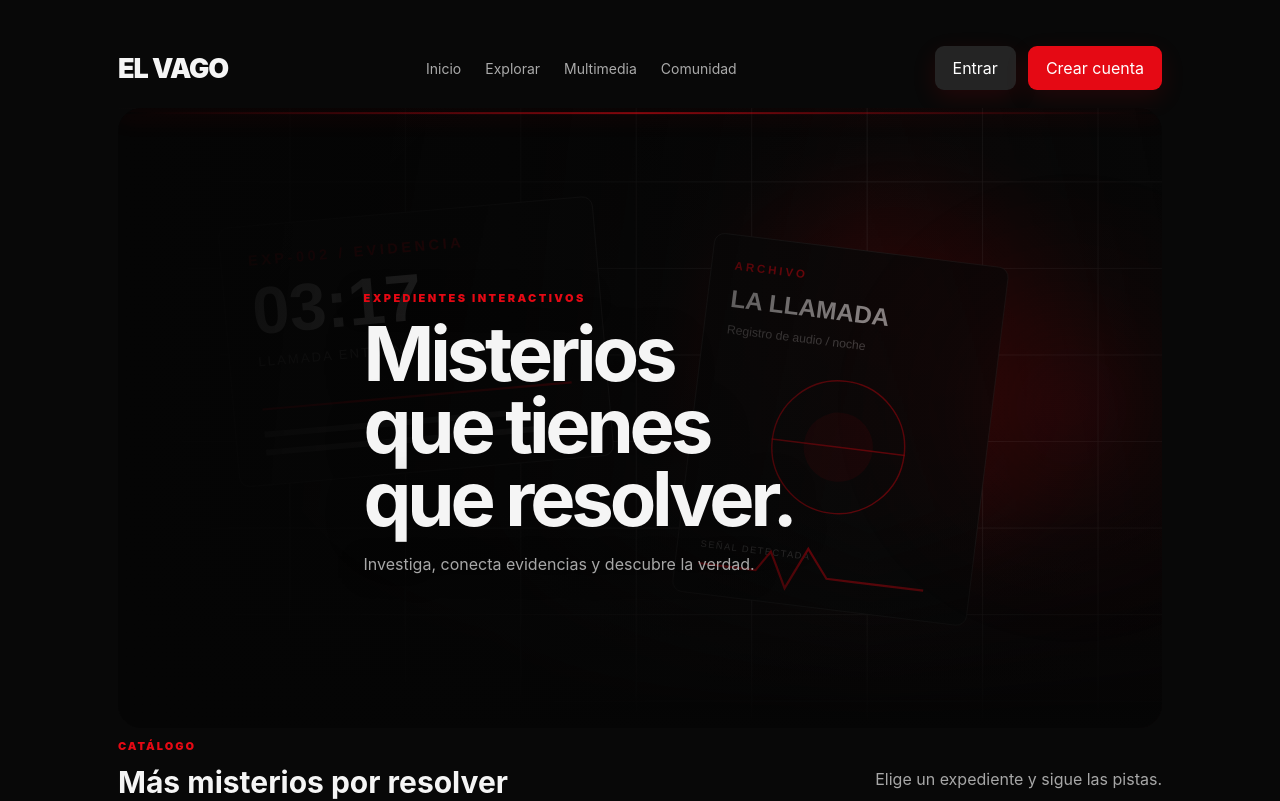
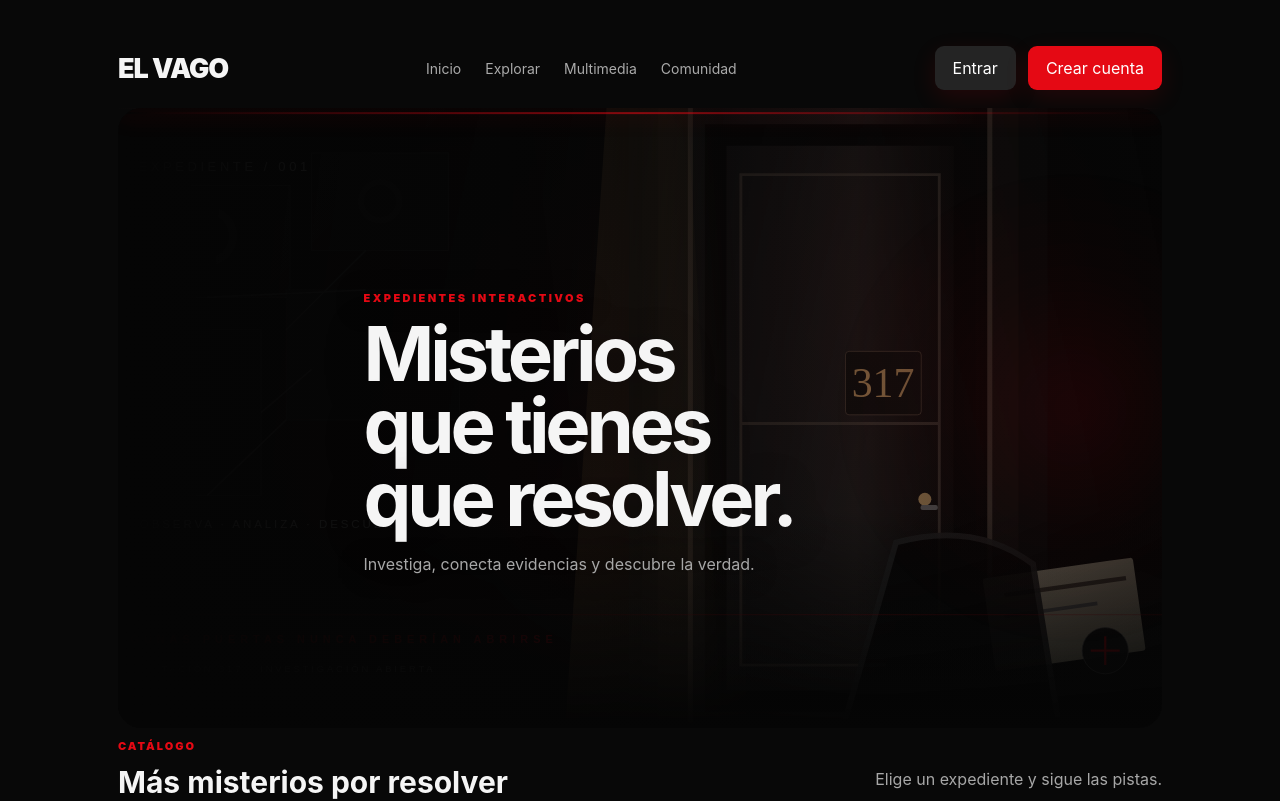
Before and after one commit to cesarrosa610-collab/el-vago, a Next.js app: page / in a window 1280 px wide. Shown: the top 801 px of the page. Built offline with nearby package versions, Linux system fonts and the light colour scheme; no server answers; the database is empty.

Commit message:
Use cinematic 317 doorway hero on home

```diff
--- a/src/app/page.tsx
+++ b/src/app/page.tsx
@@ -49,7 +49,7 @@ export default async function Home() {
 
       <section className="hero homeHero">
         <div className="homeHeroBackdrop" aria-hidden="true">
-          <img src="/hero-investigacion.svg" alt="" />
+          <img src="/hero-puerta-317.svg" alt="" />
           <span className="heroScanline" />
         </div>
 
```
